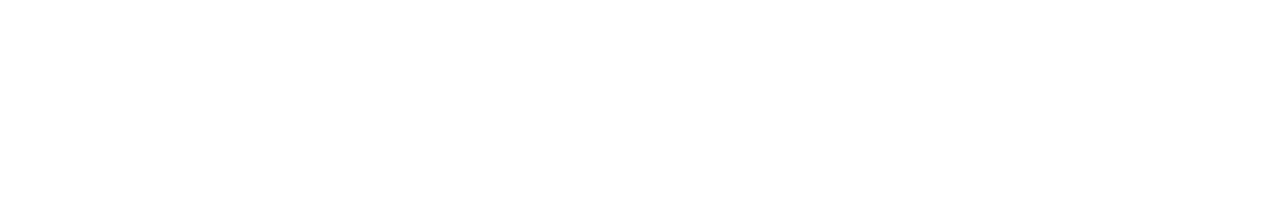
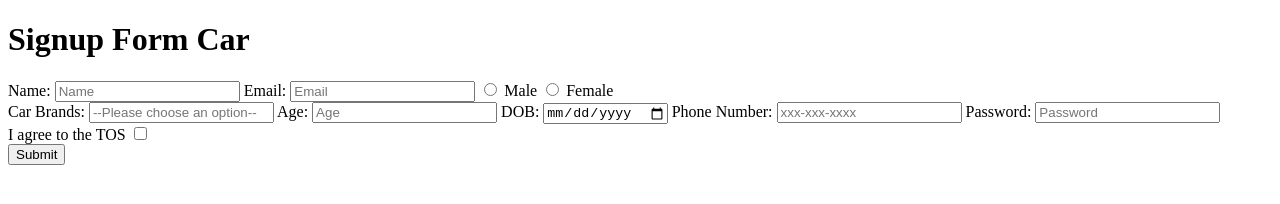
Before and after one commit to acciojob/signup-form-car-MOHDSAQIB8738, a website: page main.html in a window 1280 px wide. Drawn offline with Linux system fonts and the light colour scheme.

Commit message:
created a submission

```diff
--- a/main.html
+++ b/main.html
@@ -8,6 +8,44 @@
 
 <body>
 	<!-- the entire body must be written by student -->
+	<h1>Signup Form Car</h1>
+	<form action="post">
+
+		<label for="Name">Name:</label>
+		<input type="text" required="Yes" id="Name" placeholder="Name">
+
+		<label for="Email">Email:</label>
+		<input type="email" required="Yes" id="Email" placeholder="Email">
+
+		<!-- <label for="Male">Male</label>
+		<input type="radio" id="gender_m,gender_f" required="Yes">
+		<label for="Female">Female</label>
+		<input type="radio" id="gender_m,gender_f" required="Yes">
+ -->
+		<input type="radio" id="Male" name="gender" value="male">
+        <label for="Male">Male</label>
+        <input type="radio" id="female" name="gender" value="female">
+        <label for="female">Female</label>
+	<br>
+		<label for="CarBrands">Car Brands:</label>
+		<input type="select" id="cars" required="Yes" placeholder="--Please choose an option--">
+
+		<lable for="Age">Age:</lable>
+		<input type="number" required="yes" id="age" placeholder="Age">
+
+		<label for="DOB">DOB:</label>
+		<input type="date" required="yes" id="dob">
+
+		<label for="Phone Number">Phone Number:</label>
+		<input type="tel" required="No" id="tel" placeholder="xxx-xxx-xxxx">
+
+		<label for="Password">Password:</label>
+		<input type="password" required="yes" id="Password" Placeholder="Password">
+<br>
+		<label for="checkbox">I agree to the TOS</label>
+		<input type="checkbox" required="yes" id="tos">
+	</form>
+<button>Submit</button>
     <script type="text/javascript" src="./script.js">
 </script>
 
```
